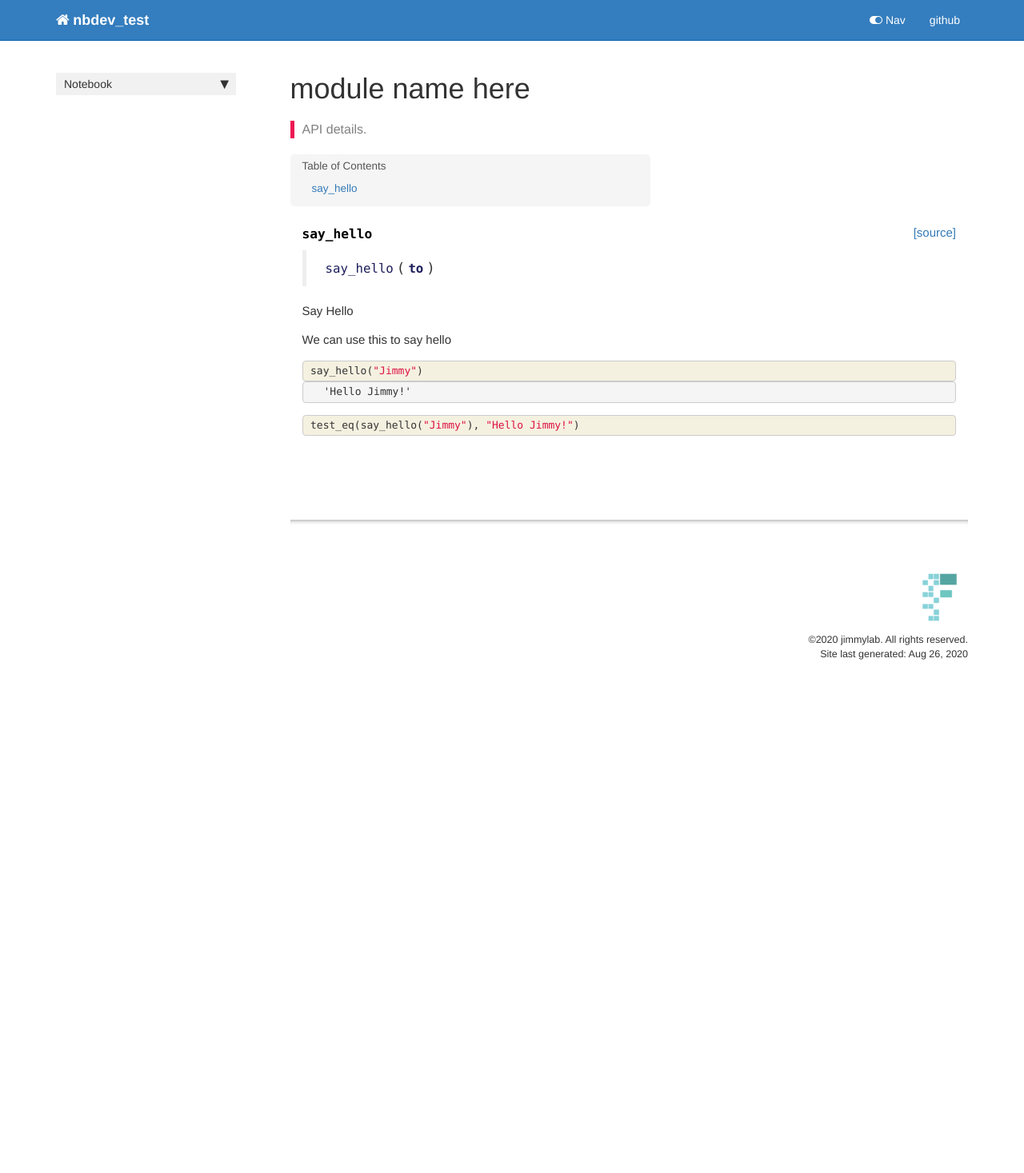
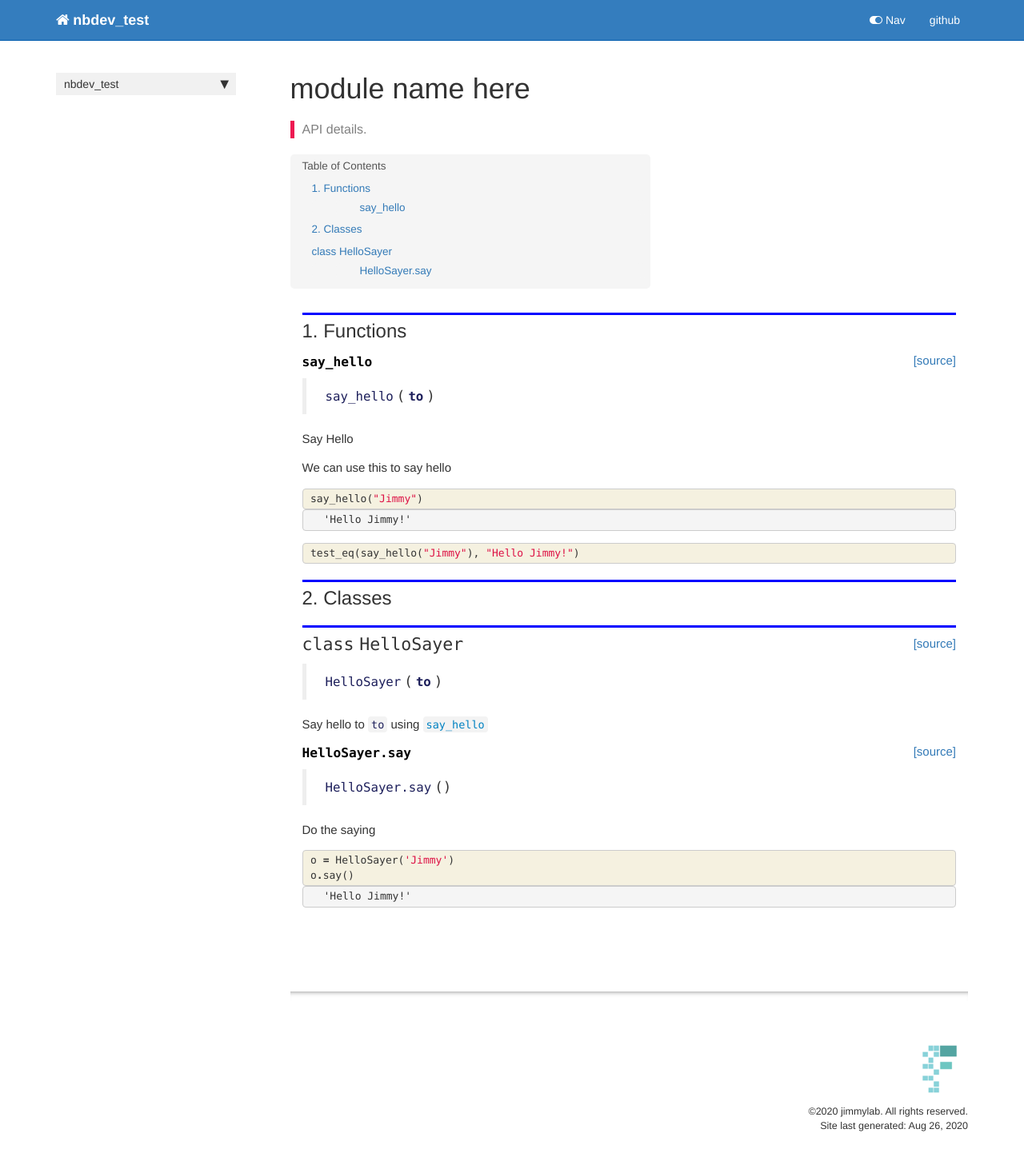
Before and after one commit to coffeedjimmy/nbdev_test, a Jekyll site: the page built from docs/core.html, in a window 1280 px wide. Shown: the whole page at 80% size. Built offline with Jekyll 4.4.1, drawn with Linux system fonts in a browser that asks for light colours; nearby versions of some CDN libraries; comment, search, counter and statistics services are not loaded; before the commit the page ends 900 px from its top, so only the background shows below that.

Commit message:
add class

```diff
--- a/docs/core.html
+++ b/docs/core.html
@@ -29,6 +29,12 @@
 </div>
     {% endraw %}
 
+<div class="cell border-box-sizing text_cell rendered"><div class="inner_cell">
+<div class="text_cell_render border-box-sizing rendered_html">
+<h2 id="1.-Functions">1. Functions<a class="anchor-link" href="#1.-Functions"> </a></h2>
+</div>
+</div>
+</div>
     {% raw %}
 
 <div class="cell border-box-sizing code_cell rendered">
@@ -118,4 +124,101 @@
 </div>
     {% endraw %}
 
+<div class="cell border-box-sizing text_cell rendered"><div class="inner_cell">
+<div class="text_cell_render border-box-sizing rendered_html">
+<h2 id="2.-Classes">2. Classes<a class="anchor-link" href="#2.-Classes"> </a></h2>
 </div>
+</div>
+</div>
+    {% raw %}
+
+<div class="cell border-box-sizing code_cell rendered">
+
+</div>
+    {% endraw %}
+
+    {% raw %}
+
+<div class="cell border-box-sizing code_cell rendered">
+
+<div class="output_wrapper">
+<div class="output">
+
+<div class="output_area">
+
+
+<div class="output_markdown rendered_html output_subarea ">
+<h2 id="HelloSayer" class="doc_header"><code>class</code> <code>HelloSayer</code><a href="https://github.com/coffeedjimmy/nbdev_test/tree/master/nbdev_test/core.py#L11" class="source_link" style="float:right">[source]</a></h2><blockquote><p><code>HelloSayer</code>(<strong><code>to</code></strong>)</p>
+</blockquote>
+<p>Say hello to <code>to</code> using <a href="/nbdev_test/core.html#say_hello"><code>say_hello</code></a></p>
+
+</div>
+
+</div>
+
+</div>
+</div>
+
+</div>
+    {% endraw %}
+
+    {% raw %}
+
+<div class="cell border-box-sizing code_cell rendered">
+
+<div class="output_wrapper">
+<div class="output">
+
+<div class="output_area">
+
+
+<div class="output_markdown rendered_html output_subarea ">
+<h4 id="HelloSayer.say" class="doc_header"><code>HelloSayer.say</code><a href="https://github.com/coffeedjimmy/nbdev_test/tree/master/nbdev_test/core.py#L14" class="source_link" style="float:right">[source]</a></h4><blockquote><p><code>HelloSayer.say</code>()</p>
+</blockquote>
+<p>Do the saying</p>
+
+</div>
+
+</div>
+
+</div>
+</div>
+
+</div>
+    {% endraw %}
+
+    {% raw %}
+
+<div class="cell border-box-sizing code_cell rendered">
+<div class="input">
+
+<div class="inner_cell">
+    <div class="input_area">
+<div class=" highlight hl-ipython3"><pre><span></span><span class="n">o</span> <span class="o">=</span> <span class="n">HelloSayer</span><span class="p">(</span><span class="s1">&#39;Jimmy&#39;</span><span class="p">)</span>
+<span class="n">o</span><span class="o">.</span><span class="n">say</span><span class="p">()</span>
+</pre></div>
+
+    </div>
+</div>
+</div>
+
+<div class="output_wrapper">
+<div class="output">
+
+<div class="output_area">
+
+
+
+<div class="output_text output_subarea output_execute_result">
+<pre>&#39;Hello Jimmy!&#39;</pre>
+</div>
+
+</div>
+
+</div>
+</div>
+
+</div>
+    {% endraw %}
+
+</div>
--- a/nbdev_test/_nbdev.py
+++ b/nbdev_test/_nbdev.py
@@ -2,7 +2,8 @@
 
 __all__ = ["index", "modules", "custom_doc_links", "git_url"]
 
-index = {"say_hello": "00_core.ipynb"}
+index = {"say_hello": "00_core.ipynb",
+         "HelloSayer": "00_core.ipynb"}
 
 modules = ["core.py"]
 
```
Also changed, not shown: docs/_data/sidebars/home_sidebar.yml (+5 -17 lines), docs/index.html (+18 -0 lines), docs/sidebar.json (+3 -7 lines), nbdev_test/core.py (+9 -1 lines), README.md, 3 other files.
